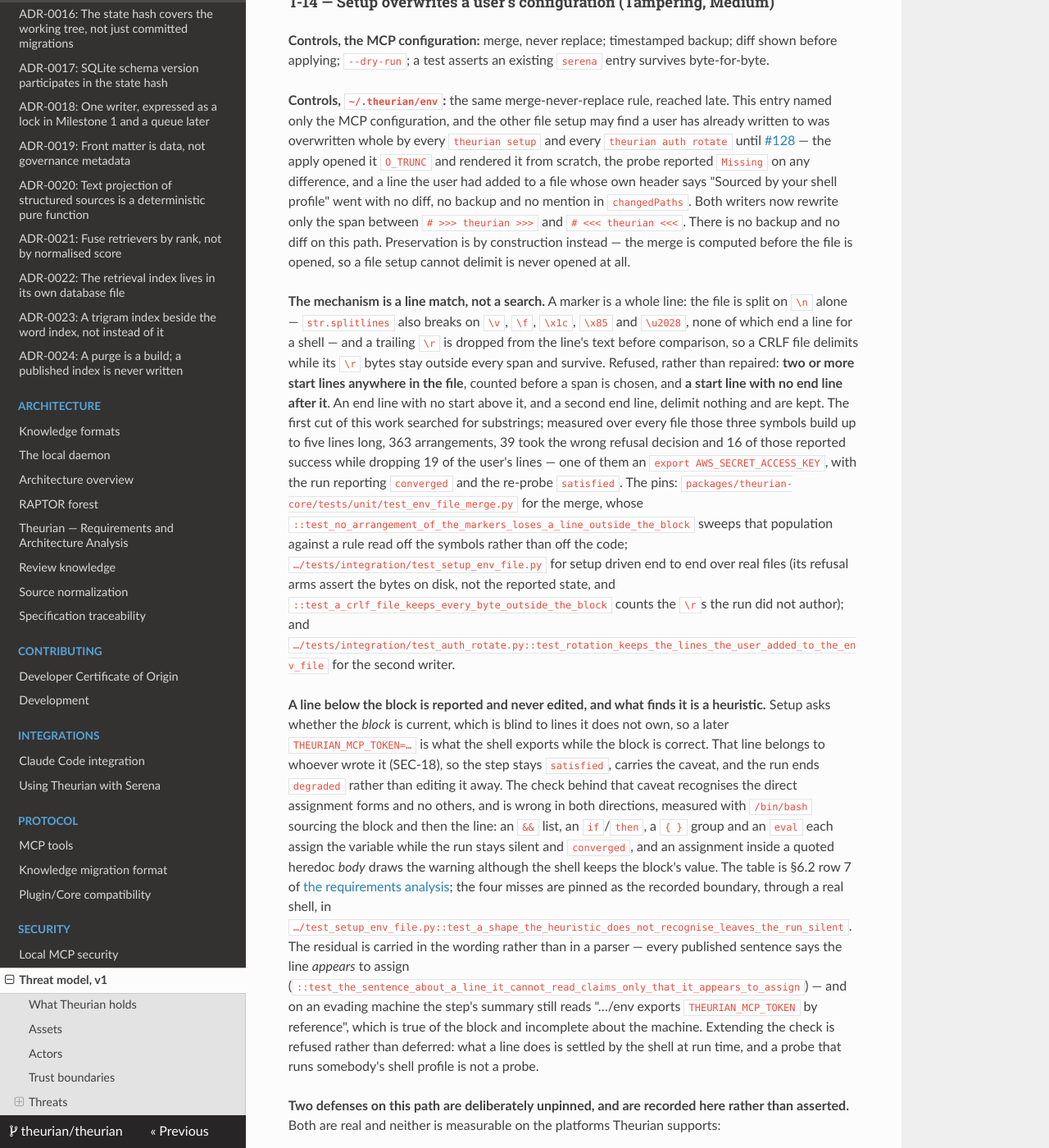
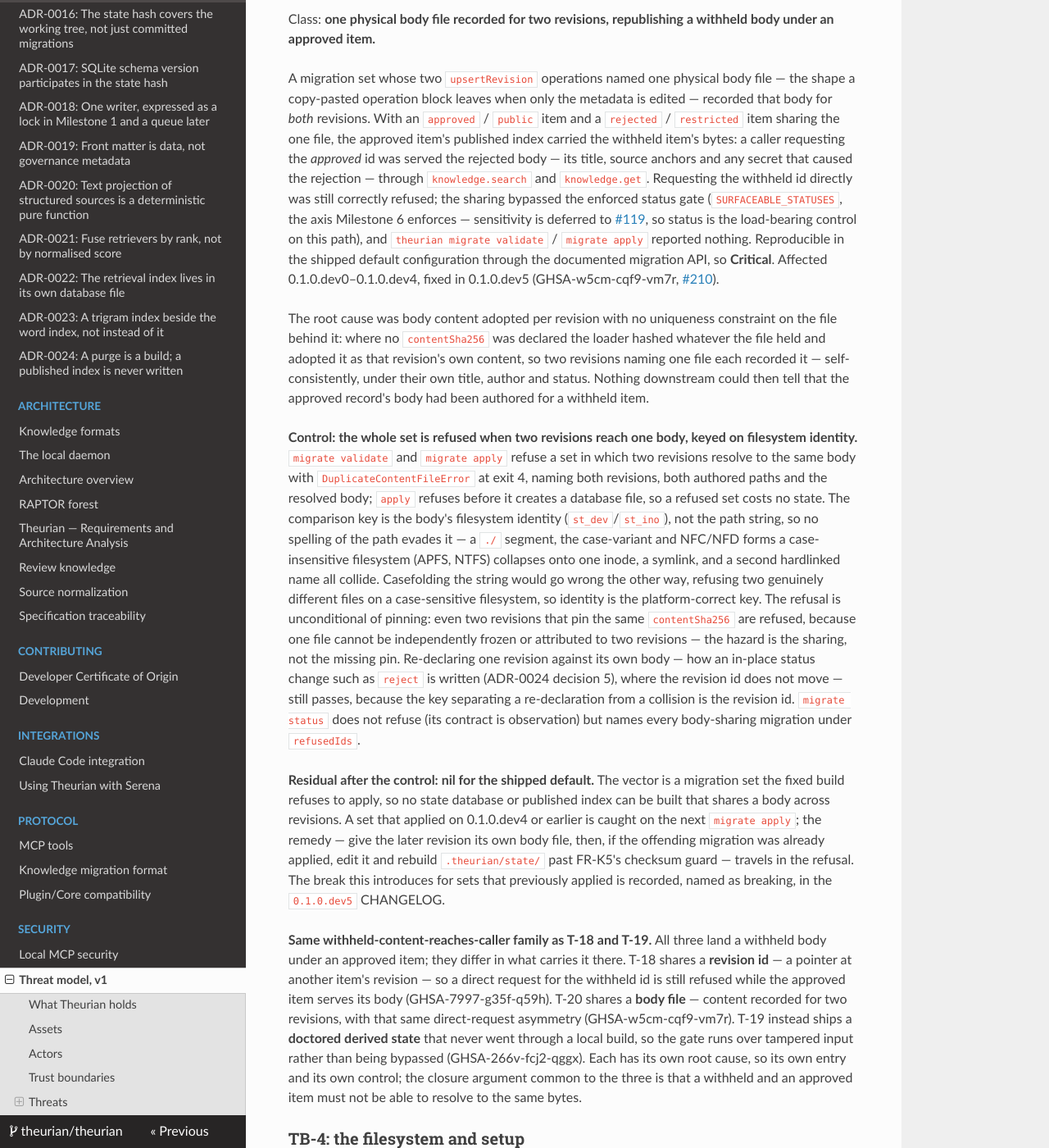
Before and after one commit to theurian/theurian, an MkDocs documentation site: the page built from docs/security/threat-model.md, in a window 1280 px wide and 1400 px high, scrolled down 84306 px. Shown: the whole window at 82% size. Built offline with MkDocs 1.6.1, drawn with Linux system fonts in a browser that asks for light colours; some of the changed text lies outside the part shown.

Commit message:
docs(security): record the shared-contentFile disclosure as T-20; fill T-19's advisory reference (#256)
Records the now-public GHSA-w5cm-cqf9-vm7r (fixed in 0.1.0.dev5) as
threat-model **T-20**, in the withheld-content-reaches-caller family
beside T-18 (revision-id reuse) and T-19 (derived-state trust), with the
shared closure argument stated. Adds the GHSA link to the dev5 CHANGELOG
entry.

Bundled cleanup (same topic — reconciling the security docs with
published advisories): fills the stale embargo placeholder for
**T-19**'s advisory reference (GHSA-266v-fcj2-qggx, public since
2026-08-16) in the CHANGELOG and the threat-summary row.

Docs-only. Behavioural claims in T-20 restate what the migration-guard
fix reviews (three rounds) and the orchestrator's own reproduction
already verified; no new claim. Advances #210.

---------

Signed-off-by: Takehide Uchida <utchy007@gmail.com>

```diff
--- a/docs/security/threat-model.md
+++ b/docs/security/threat-model.md
@@ -4020,6 +4020,78 @@
 above). Local filesystem write access is the T-1/T-4 boundary, assumed
 already-lost there.
 
+#### T-20 — A body file shared across two revisions is served past the status gate (Information disclosure, **Critical** — closed in 0.1.0.dev5)
+
+Class: **one physical body file recorded for two revisions, republishing a
+withheld body under an approved item.**
+
+A migration set whose two `upsertRevision` operations named one physical body
+file — the shape a copy-pasted operation block leaves when only the metadata is
+edited — recorded that body for *both* revisions. With an `approved` / `public`
+item and a `rejected` / `restricted` item sharing the one file, the approved
+item's published index carried the withheld item's bytes: a caller requesting
+the *approved* id was served the rejected body — its title, source anchors and
+any secret that caused the rejection — through `knowledge.search` and
+`knowledge.get`. Requesting the withheld id directly was still correctly refused;
+the sharing bypassed the enforced status gate (`SURFACEABLE_STATUSES`, the axis
+Milestone 6 enforces — sensitivity is deferred to
+[#119](https://github.com/theurian/theurian/issues/119), so status is the
+load-bearing control on this path), and `theurian migrate validate` /
+`migrate apply` reported nothing. Reproducible in the shipped default
+configuration through the documented migration API, so **Critical**. Affected
+0.1.0.dev0–0.1.0.dev4, fixed in 0.1.0.dev5 (GHSA-w5cm-cqf9-vm7r,
+[#210](https://github.com/theurian/theurian/issues/210)).
+
+The root cause was body content adopted per revision with no uniqueness
+constraint on the file behind it: where no `contentSha256` was declared the
+loader hashed whatever the file held and adopted it as that revision's own
+content, so two revisions naming one file each recorded it — self-consistently,
+under their own title, author and status. Nothing downstream could then tell
+that the approved record's body had been authored for a withheld item.
+
+**Control: the whole set is refused when two revisions reach one body, keyed on
+filesystem identity.** `migrate validate` and `migrate apply` refuse a set in
+which two revisions resolve to the same body with `DuplicateContentFileError` at
+exit 4, naming both revisions, both authored paths and the resolved body;
+`apply` refuses before it creates a database file, so a refused set costs no
+state. The comparison key is the body's filesystem identity (`st_dev`/`st_ino`),
+not the path string, so no spelling of the path evades it — a `./` segment, the
+case-variant and NFC/NFD forms a case-insensitive filesystem (APFS, NTFS)
+collapses onto one inode, a symlink, and a second hardlinked name all collide.
+Casefolding the string would go wrong the other way, refusing two genuinely
+different files on a case-sensitive filesystem, so identity is the
+platform-correct key. The refusal is unconditional of pinning: even two
+revisions that pin the same `contentSha256` are refused, because one file cannot
+be independently frozen or attributed to two revisions — the hazard is the
+sharing, not the missing pin. Re-declaring one revision against its own body —
+how an in-place status change such as `reject` is written (ADR-0024 decision 5),
+where the revision id does not move — still passes, because the key separating a
+re-declaration from a collision is the revision id. `migrate status` does not
+refuse (its contract is observation) but names every body-sharing migration
+under `refusedIds`.
+
+**Residual after the control: nil for the shipped default.** The vector is a
+migration set the fixed build refuses to apply, so no state database or
+published index can be built that shares a body across revisions. A set that
+applied on 0.1.0.dev4 or earlier is caught on the next `migrate apply`; the
+remedy — give the later revision its own body file, then, if the offending
+migration was already applied, edit it and rebuild `.theurian/state/` past
+FR-K5's checksum guard — travels in the refusal. The break this introduces for
+sets that previously applied is recorded, named as breaking, in the
+`0.1.0.dev5` CHANGELOG.
+
+**Same withheld-content-reaches-caller family as T-18 and T-19.** All three land
+a withheld body under an approved item; they differ in what carries it there.
+T-18 shares a **revision id** — a pointer at another item's revision — so a
+direct request for the withheld id is still refused while the approved item
+serves its body (GHSA-7997-g35f-q59h). T-20 shares a **body file** — content
+recorded for two revisions, with that same direct-request asymmetry
+(GHSA-w5cm-cqf9-vm7r). T-19 instead ships a **doctored derived state** that never
+went through a local build, so the gate runs over tampered input rather than
+being bypassed (GHSA-266v-fcj2-qggx). Each has its own root cause, so its own
+entry and its own control; the closure argument common to the three is that a
+withheld and an approved item must not be able to resolve to the same bytes.
+
 ### TB-4: the filesystem and setup
 
 #### T-14 — Setup overwrites a user's configuration (Tampering, Medium)
@@ -4138,7 +4210,8 @@
 | T-17 | Search accounting leaks withheld content | I | Critical | FR-R1, SEC-13 |
 | T-17a | BM25 statistics count withheld documents | I | High | Closed for the status axis by the withdrawal→purge trigger, M6 (#15) |
 | T-18 | Reused revision id resolves to a withheld item's body | I | Critical | Closed in 0.1.0.dev3 — item-scoped `append_revision` + `put_item` store guards, `SCHEMA_VERSION` gate (GHSA-7997-g35f-q59h) |
-| T-19 | A repository ships a doctored `.theurian/state/` served without a local build | I | Critical | Closed in 0.1.0.dev4 — out-of-tree `BuildProvenance` anchor, enforced at every serve path (ADR-0004, SEC-7) |
+| T-19 | A repository ships a doctored `.theurian/state/` served without a local build | I | Critical | Closed in 0.1.0.dev4 — out-of-tree `BuildProvenance` anchor, enforced at every serve path (GHSA-266v-fcj2-qggx, ADR-0004, SEC-7) |
+| T-20 | A body file shared across two revisions is served past the status gate | I | Critical | Closed in 0.1.0.dev5 — whole-set refusal keyed on body filesystem identity (`st_dev`/`st_ino`), `DuplicateContentFileError` (GHSA-w5cm-cqf9-vm7r) |
 
 ## Explicitly out of scope
 
```
Also changed, not shown: packages/theurian-core/CHANGELOG.md (+3 -3 lines).
